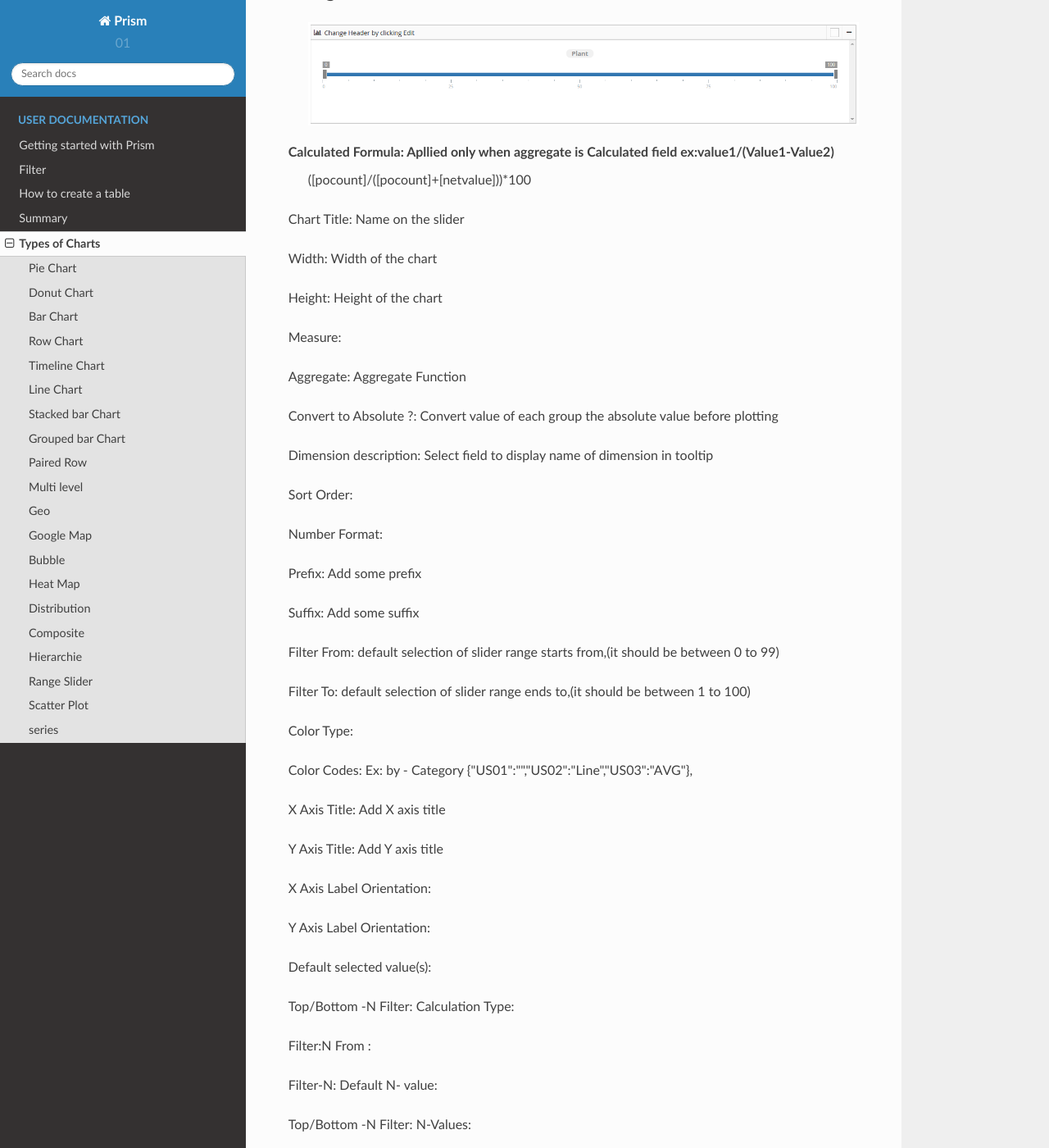
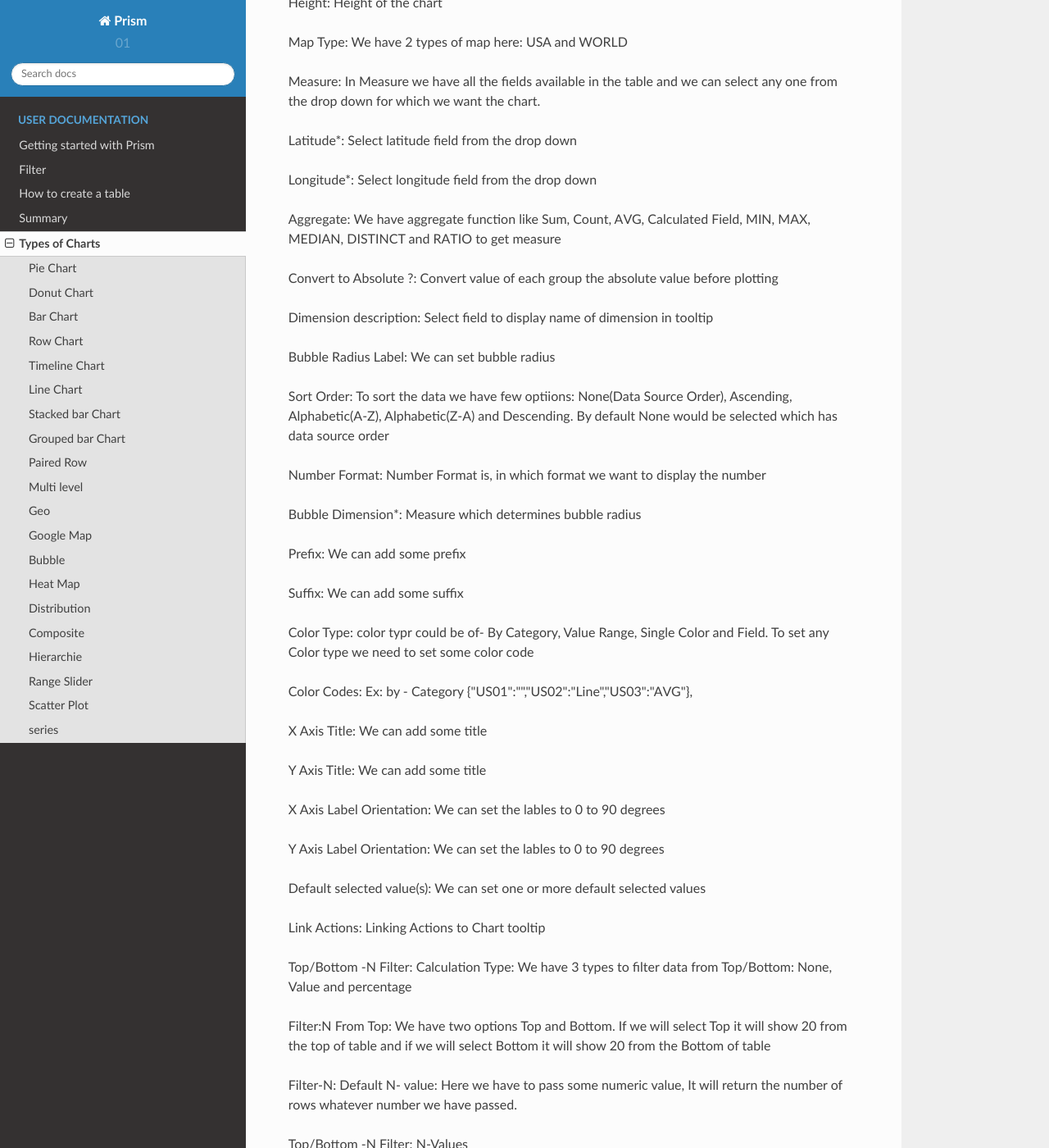
Before and after one commit to PrismApp/PrismHelp, a Sphinx documentation site: the page built from source/typesofcharts.rst, in a window 1280 px wide and 1400 px high, scrolled down 23656 px. Shown: the whole window at 82% size. Built offline with Sphinx 7.4.7 and the Read the Docs theme 2.0.0, drawn with Linux system fonts in a browser that asks for light colours; some of the changed text lies outside the part shown.

Commit message:
geo&googlemap

```diff
--- a/source/typesofcharts.rst
+++ b/source/typesofcharts.rst
@@ -712,6 +712,7 @@
 Paired Row
 ^^^^^^^^^^
 
+
 *****
 
 Multi level
@@ -722,10 +723,133 @@
 Geo
 ^^^
 
+  .. image:: /images/geochart.png
+
+Chart Title: Name on the chart
+
+Width: Width of the chart
+
+Height: Height of the chart
+
+Map Type: We have 2 types of map here: USA and WORLD
+
+Measure: In Measure we have all the fields available in the table and we can select any one from the drop down for which we want the chart.
+
+Latitude*: Select latitude field from the drop down
+
+Longitude*: Select longitude field from the drop down
+
+Aggregate: We have aggregate function like Sum, Count, AVG, Calculated Field, MIN, MAX, MEDIAN, DISTINCT and RATIO to get measure
+
+Convert to Absolute ?: Convert value of each group the absolute value before plotting
+
+Dimension description: Select field to display name of dimension in tooltip
+
+Bubble Radius Label: We can set bubble radius
+
+Sort Order: To sort the data we have few optiions: None(Data Source Order), Ascending, Alphabetic(A-Z), Alphabetic(Z-A) and Descending. By default None would be selected which has data source order
+
+Number Format: Number Format is, in which format we want to display the number
+
+Bubble Dimension*: Measure which determines bubble radius
+
+Prefix: We can add some prefix
+
+Suffix: We can add some suffix
+
+Color Type: color typr could be of- By Category, Value Range, Single Color and Field. To set any Color type we need to set some color code
+
+Color Codes: Ex: by - Category {"US01":"","US02":"Line","US03":"AVG"},
+
+X Axis Title: We can add some title
+
+Y Axis Title: We can add some title
+
+X Axis Label Orientation: We can set the lables to 0 to 90 degrees
+
+Y Axis Label Orientation: We can set the lables to 0 to 90 degrees
+
+Default selected value(s): We can set one or more default selected values
+
+Link Actions: Linking Actions to Chart tooltip
+
+Top/Bottom -N Filter: Calculation Type: We have 3 types to filter data from Top/Bottom: None, Value and percentage
+
+Filter:N From Top: We have two options Top and Bottom. If we will select Top it will show 20 from the top of table and if we will select Bottom it will show 20 from the Bottom of table
+
+Filter-N: Default N- value: Here we have to pass some numeric value, It will return the number of rows whatever number we have passed.
+
+Top/Bottom -N Filter: N-Values
+
+Filter By: We can specify any field by which we want to filter the data
+
+
 *****
 
 Google Map
 ^^^^^^^^^^
+
+  .. image:: /images/geomap.png
+
+Chart Title: Name on the chart
+
+Width: Width of the chart
+
+Height: Height of the chart
+
+Measure: In Measure we have all the fields available in the table and we can select any one from the drop down for which we want the chart.
+
+Latitude*: latitude field is compulsary
+
+Longitude*: longitude field is compulsary
+
+Aggregate: We have aggregate function like Sum, Count, AVG, Calculated Field, MIN, MAX, MEDIAN, DISTINCT and RATIO to get measure
+
+X Axis Measure
+
+Y Axis Measure
+
+Convert to Absolute ?: Convert value of each group the absolute value before plotting
+
+Dimension description: Select field to display name of dimension in tooltip
+
+Bubble Radius Label:
+
+Show Percentage: Show Percentage in pop up
+
+Bubble Dimension*: Measure which determines bubble radius
+
+Prefix: We can add some prefix
+
+Suffix: We can add some suffix
+
+Color Type: color typr could be of- By Category, Value Range, Single Color and Field. To set any Color type we need to set some color code
+
+Color Codes: Ex: by - Category {"US01":"","US02":"Line","US03":"AVG"},
+
+X Axis Title: We can add some title
+
+Y Axis Title: We can add some title
+
+X Axis Label Orientation: We can set the lables to 0 to 90 degrees
+
+Y Axis Label Orientation: We can set the lables to 0 to 90 degrees
+
+Default selected value(s): We can set one or more default selected values
+
+Filter Field: We can select any field to apply filter
+
+Filter Value: We can specify filter value
+
+Top/Bottom -N Filter: Calculation Type: We have 3 types to filter data from Top/Bottom: None, Value and percentage
+
+Filter:N From: We have two options Top and Bottom. If we will select Top it will show 20 from the top of table and if we will select Bottom it will show 20 from the Bottom of table
+
+Filter-N: Default N- value: Here we have to pass some numeric value, It will return the number of rows whatever number we have passed.
+
+Top/Bottom -N Filter: N-Values
+
+Filter By: We can specify any field by which we want to filter the data
 
 *****
 
```
Also changed, not shown: source/images/geochart.png (added), source/images/geomap.png (added).
